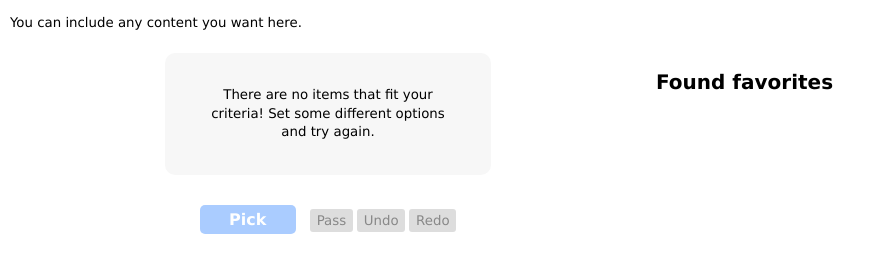
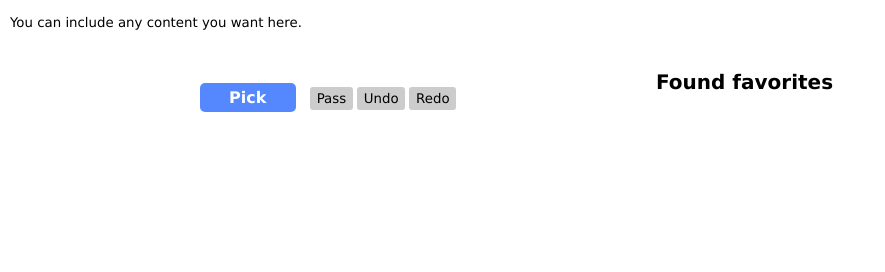
Before and after one commit to antialiasis/favorite-picker, a plain HTML site: page picker.html in a window 1280 px wide. Shown: the part 62-334 px from the top of the page, without its empty margins (0-885 px from the left). Drawn offline with nearby package versions, Linux system fonts and the light colour scheme.

Commit message:
Update picker.html

```diff
--- a/picker.html
+++ b/picker.html
@@ -234,7 +234,51 @@ button.disabled:hover {
 'use strict';
 
 var items = [
-    // Define your items here
+    {id: 'phoenix', name: 'Baekhyun', image: 'phoenixwright.png'},
+    {id: 'edgeworth', name: 'Chanyeol', image: 'edgeworth.png'},
+    {id: 'maya', name: 'Chen', image: 'mayafey.png'},
+    {id: 'phoenix', name: 'D.O.', image: 'phoenixwright.png'},
+    {id: 'edgeworth', name: 'Kai', image: 'edgeworth.png'},
+    {id: 'maya', name: 'Kris', image: 'mayafey.png'},
+    {id: 'phoenix', name: 'Lay', image: 'phoenixwright.png'},
+    {id: 'edgeworth', name: 'Luhan', image: 'edgeworth.png'},
+    {id: 'maya', name: 'Sehun', image: 'mayafey.png'},
+    {id: 'phoenix', name: 'Suho', image: 'phoenixwright.png'},
+    {id: 'edgeworth', name: 'Tao', image: 'edgeworth.png'},
+    {id: 'maya', name: 'Xiumin', image: 'mayafey.png'},
+    {id: 'phoenix', name: 'BamBam', image: 'phoenixwright.png'},
+    {id: 'edgeworth', name: 'Jackson', image: 'edgeworth.png'},
+    {id: 'maya', name: 'JB', image: 'mayafey.png'},
+    {id: 'phoenix', name: 'Jinyoung (GOT7)', image: 'phoenixwright.png'},
+    {id: 'edgeworth', name: 'Mark', image: 'edgeworth.png'},
+    {id: 'maya', name: 'Youngjae', image: 'mayafey.png'},
+    {id: 'phoenix', name: 'Yugyeom', image: 'phoenixwright.png'},
+    {id: 'edgeworth', name: 'Hyungwon', image: 'edgeworth.png'},
+    {id: 'maya', name: 'I.M', image: 'mayafey.png'},
+    {id: 'phoenix', name: 'Joohoney', image: 'phoenixwright.png'},
+    {id: 'edgeworth', name: 'Kihyun', image: 'edgeworth.png'},
+    {id: 'maya', name: 'Minhyuk', image: 'mayafey.png'},
+    {id: 'phoenix', name: 'Shownu', image: 'phoenixwright.png'},
+    {id: 'edgeworth', name: 'Wonho', image: 'edgeworth.png'},
+    {id: 'maya', name: 'J-Hope', image: 'mayafey.png'},
+    {id: 'phoenix', name: 'Jimin', image: 'phoenixwright.png'},
+    {id: 'edgeworth', name: 'Jin', image: 'edgeworth.png'},
+    {id: 'maya', name: 'Jungkook', image: 'mayafey.png'},
+    {id: 'phoenix', name: 'RM', image: 'phoenixwright.png'},
+    {id: 'edgeworth', name: 'Suga', image: 'edgeworth.png'},
+    {id: 'maya', name: 'V', image: 'mayafey.png'},
+    {id: 'phoenix', name: 'Daehwi', image: 'phoenixwright.png'},
+    {id: 'edgeworth', name: 'Daniel', image: 'edgeworth.png'},
+    {id: 'maya', name: 'Jaehwan', image: 'mayafey.png'},
+    {id: 'phoenix', name: 'Jihoon', image: 'phoenixwright.png'},
+    {id: 'edgeworth', name: 'Jinyoung (Wanna One)', image: 'edgeworth.png'},
+    {id: 'maya', name: 'Jisung', image: 'mayafey.png'},
+    {id: 'phoenix', name: 'Kuanlin', image: 'phoenixwright.png'},
+    {id: 'edgeworth', name: 'Minhyun', image: 'edgeworth.png'},
+    {id: 'maya', name: 'Seungwoo', image: 'mayafey.png'},
+    {id: 'phoenix', name: 'Sungwoon', image: 'phoenixwright.png'},
+    {id: 'edgeworth', name: 'Woojin', image: 'edgeworth.png'},
+    {id: 'maya', name: 'BM', image: 'mayafey.png'}
 ];
 
 var myPicker = new picker.Picker({
```
